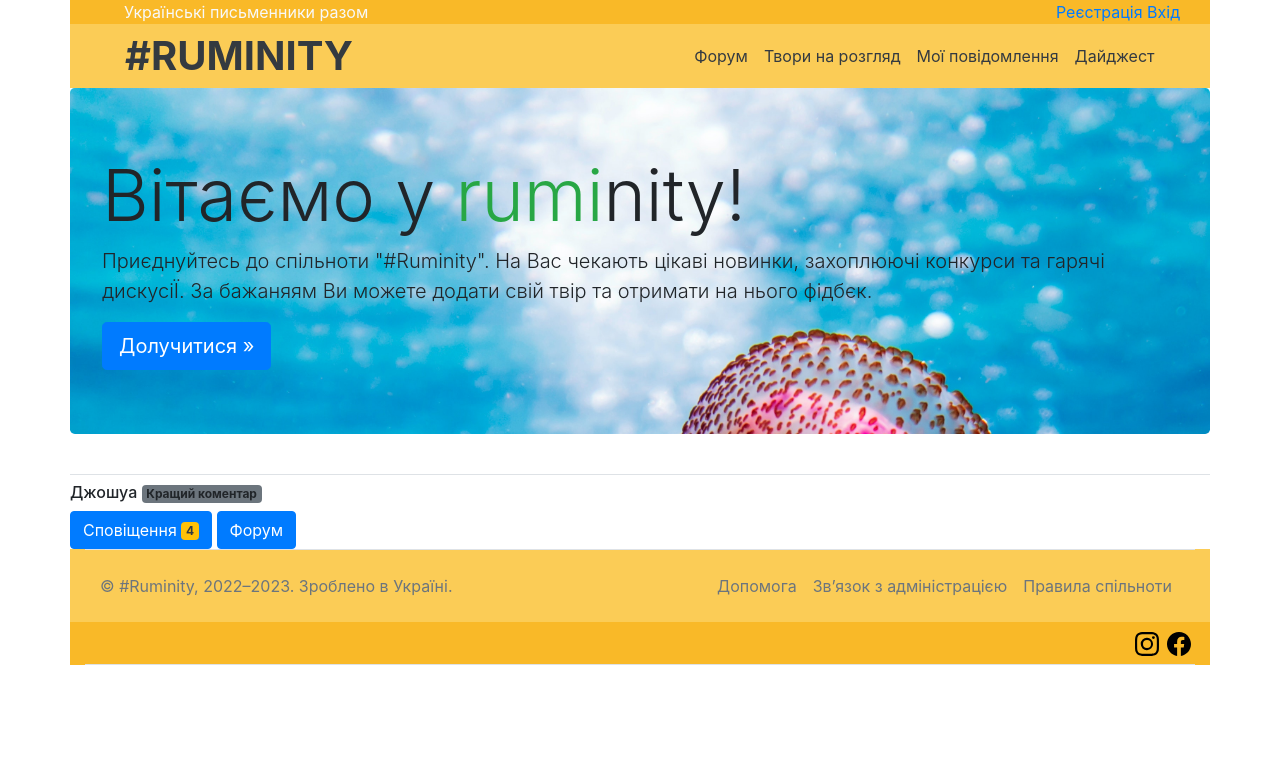
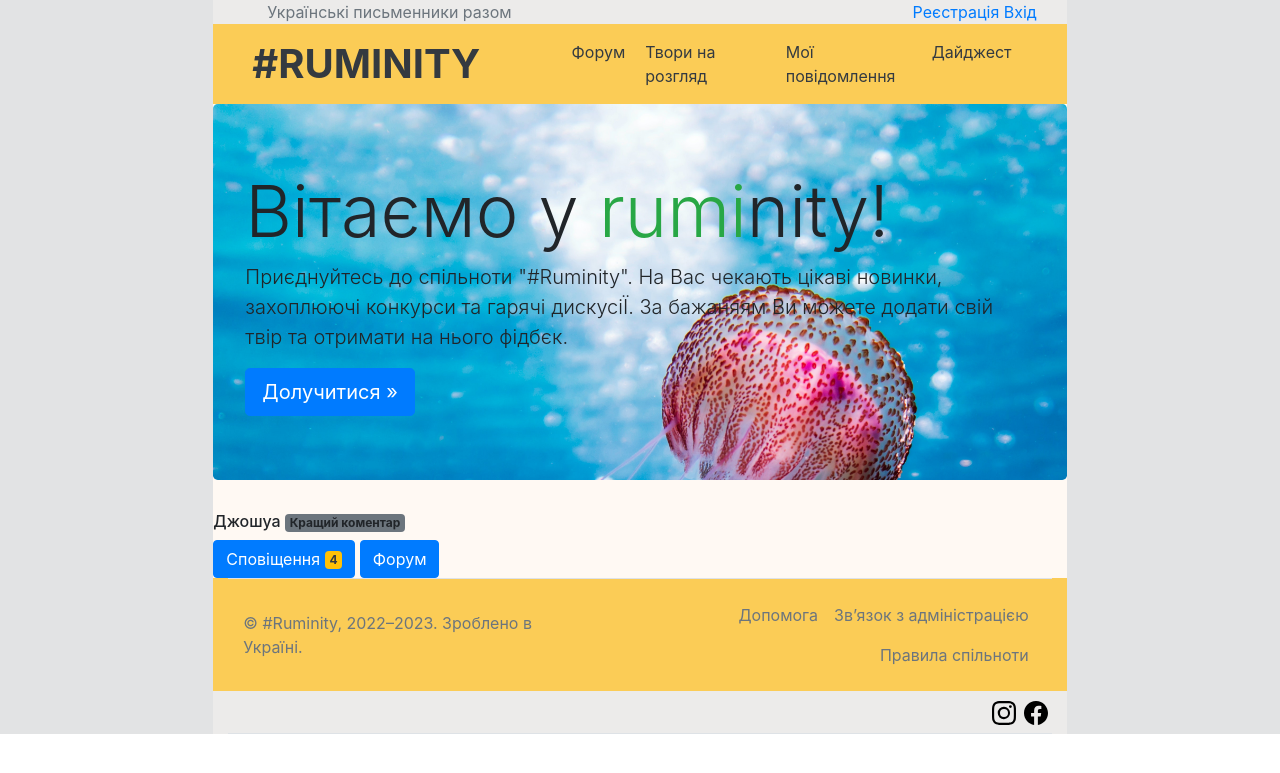
Before and after one commit to CrazySky0404/Django_files, a Django app: page / in a window 1280 px wide. Shown: the top 773 px of the page. Run offline with Django 4.2, Linux system fonts and the light colour scheme; some libraries are stand-ins or nearby versions.

Commit message:
Фавікон+

```diff
--- a/ruminity/settings.py
+++ b/ruminity/settings.py
@@ -9,7 +9,7 @@ https://docs.djangoproject.com/en/4.0/topics/settings/
 For the full list of settings and their values, see
 https://docs.djangoproject.com/en/4.0/ref/settings/
 """
-
+import os
 from pathlib import Path
 
 # Build paths inside the project like this: BASE_DIR / 'subdir'.
@@ -129,10 +129,6 @@ USE_TZ = True
 # https://docs.djangoproject.com/en/4.0/howto/static-files/
 
 STATIC_URL = 'static/'
-STATICFILES_DIRS = [
-    BASE_DIR / "static",
-    'ruminity/static/',
-]
 
 # Default primary key field type
 # https://docs.djangoproject.com/en/4.0/ref/settings/#default-auto-field
--- a/ruminity_coms/templates/ruminity_coms/base.html
+++ b/ruminity_coms/templates/ruminity_coms/base.html
@@ -1,30 +1,31 @@
 {% load bootstrap4 %}
+{% load static %}
 
 <!DOCTYPE html>
-{% load static %}
 <html lang="en">
 <head>
     <meta charset="UTF-8">
     <meta name="viewport" content="width=device-width, initial-scale=1, shrink-to-fit=no">
     <title>#ruminity</title>
     <link rel="stylesheet" href="{% static 'css/style.css' %}" type="text/css">
-    <link rel='icon' href="{% static 'css/images/favicon.ico' %}" type='image/x-icon' sizes="16x16" />
+    <link rel='icon' href="{% static 'css/images/favicon.ico' %}" type='image/ico' sizes="16x16" />
     {% bootstrap_css %}
     {% bootstrap_javascript jquery='full' %}
 </head>
 <body>
 
-<div >
-  <div >
-    <div class="col col-2 p-0" style="background-color: #e2e3e4;">
+<div class="container-fluid">
+  <div class="row" style="background-color: #fff9f3;">
+    <div class="col-xs-1 col-sm-1 col-md-2 col-lg-2 p-0" style="background-color: #e2e3e4;">
     </div>
-  <div class="col p-0">
 
-<!-- Центральний контейнер старт -->
-<div class="container padding15">
-    <div class="container" style="background-color: #f9b928;">
+      <!-- Центральний контейнер старт -->
+    <div class="col p-0" >
+
+<div class="container-fluid padding15">
+    <div class="container" style="background-color: #ecebea;">
         <div class="row mr-0 ml-0">
-            <div class="col-7 d-none d-sm-block"> <div class="text-light pl-4 pb-0 pt-0 d-none d-sm-block">
+            <div class="col-7 d-none d-sm-block"> <div class="text-muted pl-4 pb-0 pt-0 d-none d-sm-block">
                 Українські письменники разом </div></div>
             <div class="col-5 on-right text-dark">
                 {% if user.is_authenticated %}
@@ -41,10 +42,10 @@
 
 <div>
     <div class="container" style="background-color: #fbcc56;">
-          <div >
+          <div>
             <div >
-                <nav class="navbar navbar-expand-md navbar-light background-color: #fbcc56;" >
-                     <div style="background-color: #fbcc56; col-2">
+                <nav class="navbar navbar-expand-md navbar-light background-color: #fbcc56; pl-0" >
+                     <div style="background-color: #fbcc56; col-1">
                         <a class="navbar-brand ml-4 pb-0 pt-0" href="{% url 'ruminity_coms:index' %}">
                          <h1 class="font-weight-bold text-dark pt-0 pb-0 mb-0">#RUMINITY</h1></a>
                      </div>
@@ -54,7 +55,7 @@
                       <span class="navbar-toggler-icon"></span>
                     </button>
 
-                    <div class="col-2 bg-primary"></div>
+                    <div class="col-1 bg-primary"></div>
                     <div class="col-7 pl-0 m-0">
 
                     <div class="collapse navbar-collapse " id="navbarSupportedContent">
@@ -64,11 +65,11 @@
                                    role="button">Форум</a>
                         </li>
                         <li class="nav-item">
-                          <a class="nav-link btn-pr rounded text-dark" href="#1" role="button">
+                          <a class="nav-link btn-pr rounded text-dark mr-1 ml-1 " href="#1" role="button">
                                         Твори на розгляд</a>
                         </li>
                         <li class="nav-item">
-                          <a class="nav-link btn-pr rounded text-dark" href="#2" role="button">
+                          <a class="nav-link btn-pr rounded text-dark mr-1" href="#2" role="button">
                                         Мої повідомлення</a>
                         </li>
                          <li class="nav-item">
@@ -89,13 +90,10 @@
 
 </div>
 <main role="main" class="container padding15">
-    <div class="pb-2 mb-2 border-bottom">
 
         {% block page_header %}
-<link href="css/style.css" rel="stylesheet">
         {% endblock page_header %}
 
-    </div>
     <div>
         {% block content %}
 
@@ -134,7 +132,7 @@
   </symbol>
 </svg>
 
-<div class="container" style="background-color: #f9b928;">
+<div class="container" style="background-color: #ecebea;">
      <ul class="nav justify-content-end border-bottom p-1">
       <li class="mr-2 ml-3 mt-1 mb-1"><a class="text-muted" href="#"><svg class="bi" width="24" height="24">
           <use xlink:href="#instagram"/></svg></a></li>
@@ -146,7 +144,7 @@
 
 {% endblock footer_content %}
     </div>
-    <div class="col col-2 " style="background-color: #e2e3e4;">
+    <div class="col-xs-1 col-sm-1 col-md-2 col-lg-2 p-0" style="background-color: #e2e3e4;">
 
     </div>
 
```
Also changed, not shown: ruminity_coms/static/css/images/12.jpg (renamed from ruminity/static/css/images/12.jpg), ruminity_coms/static/css/images/favicon.ico (renamed from ruminity/static/css/images/favicon.ico), ruminity_coms/static/css/style.css (renamed from ruminity/static/css/style.css).
